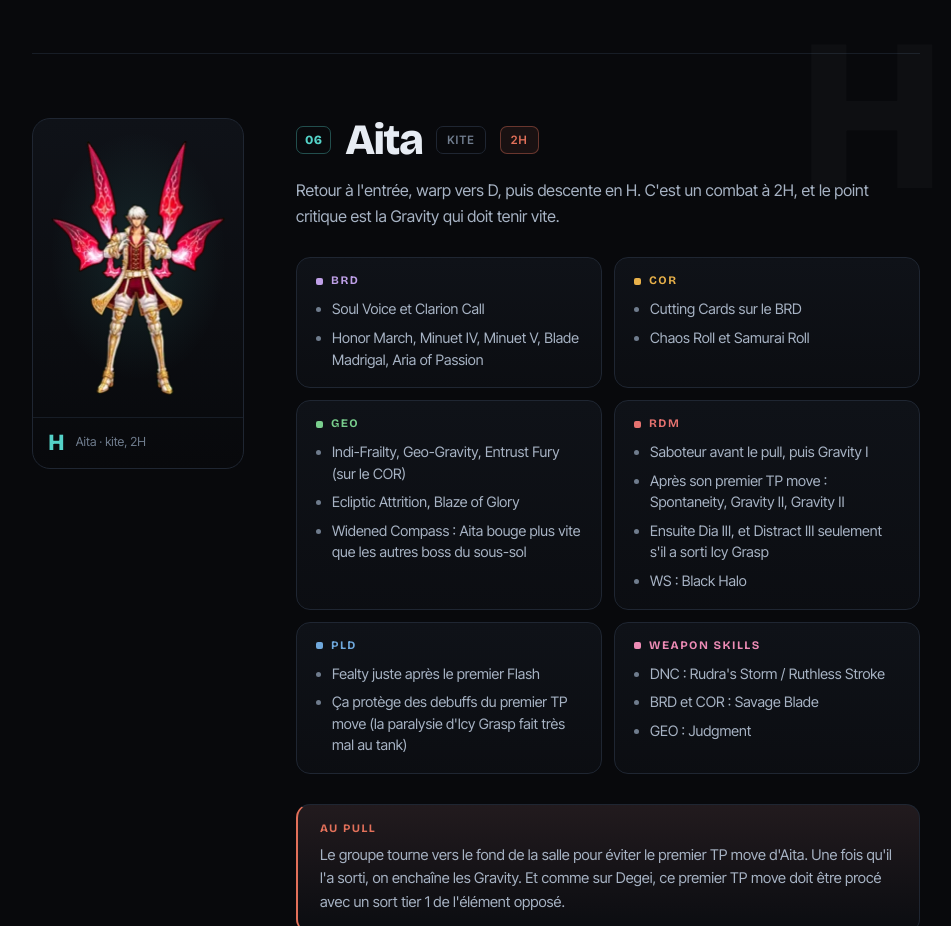
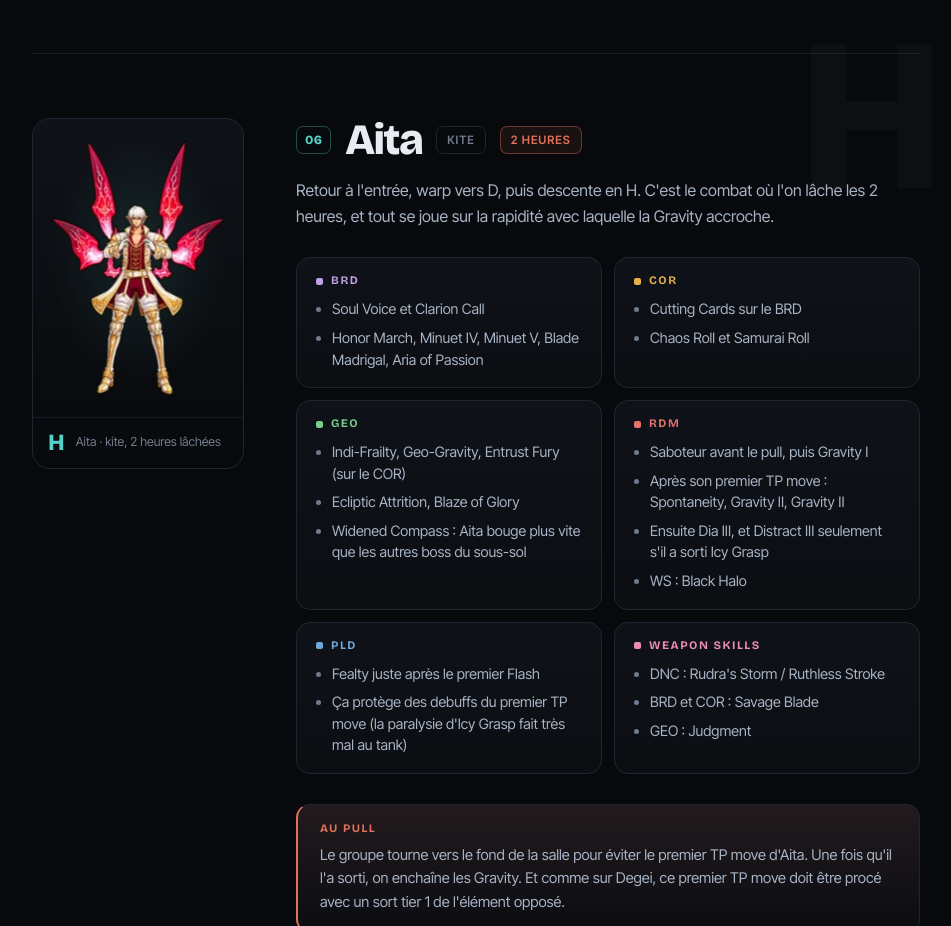
Before and after one commit to ejouanchicot/velner_sortie_strat, a plain HTML site: page index.html in a window 1280 px wide. Shown: the part 4580-5506 px from the top of the page, without its empty margins (294-1245 px from the left). Drawn offline with nearby package versions, Linux system fonts and the light colour scheme.

Commit message:
Formulation de la section Aita

```diff
--- a/index.html
+++ b/index.html
@@ -475,12 +475,12 @@ footer .shell{max-width:74ch;margin-left:auto;margin-right:auto}
       <div class="portrait">
         <figure>
           <div class="frame"><img src="img/mobs/mob-aita.webp" alt="Aita, boss du secteur H" loading="lazy" decoding="async"></div>
-          <figcaption><span class="sector">H</span><span class="cap">Aita · kite, 2H</span></figcaption>
+          <figcaption><span class="sector">H</span><span class="cap">Aita · kite, 2 heures lâchées</span></figcaption>
         </figure>
       </div>
       <div>
-        <div class="sect-head"><h2>Aita</h2><span class="tag">kite</span><span class="tag hot">2H</span></div>
-        <p>Retour à l'entrée, warp vers D, puis descente en H. C'est un combat à 2H, et le point critique est la Gravity qui doit tenir vite.</p>
+        <div class="sect-head"><h2>Aita</h2><span class="tag">kite</span><span class="tag hot">2 heures</span></div>
+        <p>Retour à l'entrée, warp vers D, puis descente en H. C'est le combat où l'on lâche les 2 heures, et tout se joue sur la rapidité avec laquelle la Gravity accroche.</p>
         <div class="jobs">
           <div class="job" data-job="brd"><h4>BRD</h4><ul>
             <li>Soul Voice et Clarion Call</li>
```
